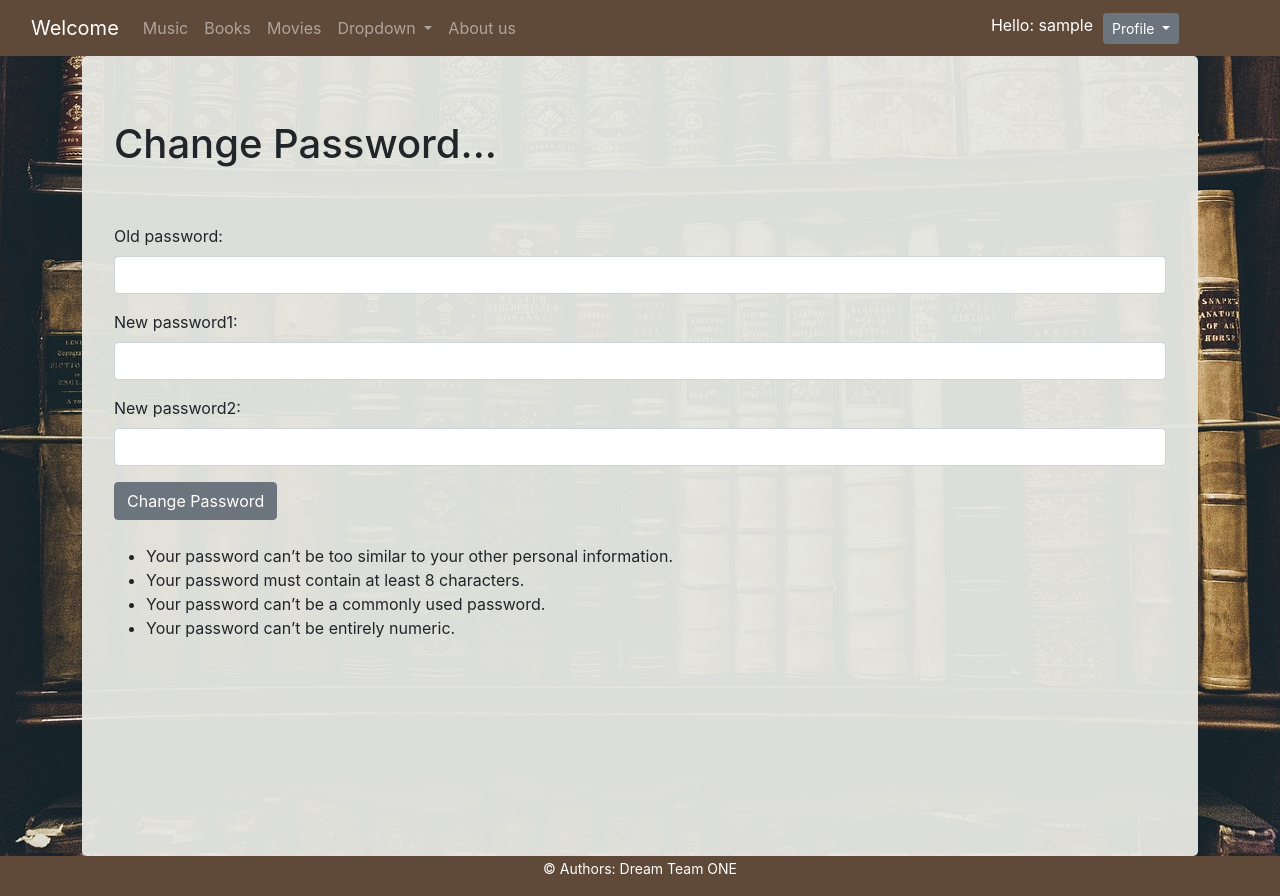
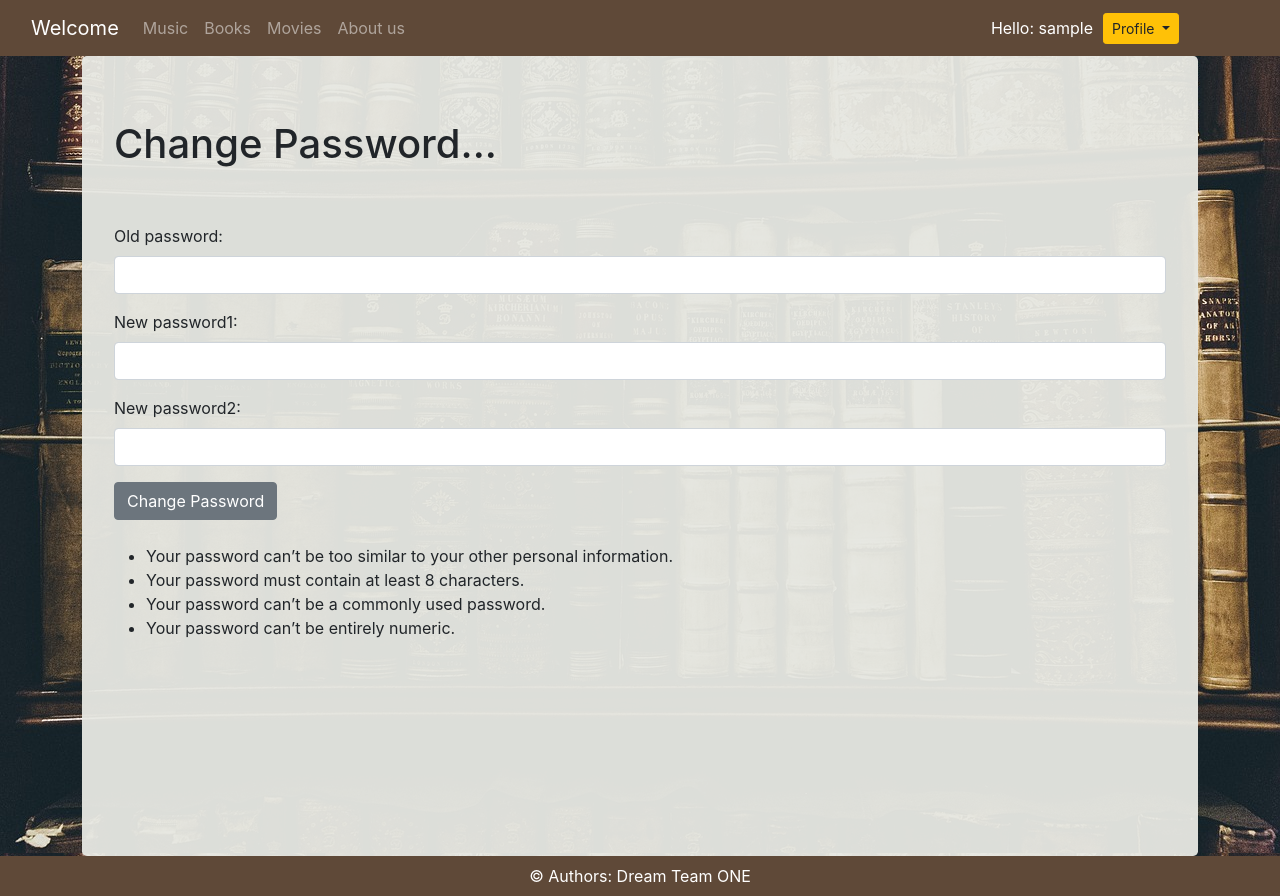
Before and after one commit to SDAgrupa1/house-library, a Django app: page /accounts/password/ in a window 1280 px wide. Run offline with Django 3.2, Linux system fonts and the light colour scheme; the visitor is signed in with stand-in values (Sample User, id 1); some libraries are stand-ins or nearby versions.

Commit message:
NC-22 Updated styling for buttons

```diff
--- a/music_collection/static/css/style.css
+++ b/music_collection/static/css/style.css
@@ -55,6 +55,10 @@
     color: #333;
 }
 
+.home-nav-disable {
+    cursor: not-allowed;
+}
+
 #main-footer {
     height: 40px;
     background-color: #5f4938;
@@ -65,7 +69,8 @@
 }
 
 #main-footer p {
-    font-size: 14px;
+    font-size: 16px;
+    margin-bottom: 0;
 }
 
 .jumbotron{
--- a/music_collection/templates/base.html
+++ b/music_collection/templates/base.html
@@ -35,43 +35,47 @@
                     <a class="nav-link" aria-current="page" href="#">Music</a>
                 </li>
                 <li class="nav-item">
-                    <a class="nav-link" aria-current="page" href="#">Books</a>
+                    <a class="nav-link home-nav-disable" aria-current="page" href="#">Books</a>
                 </li>
                 <li class="nav-item">
-                    <a class="nav-link" aria-current="page" href="#">Movies</a>
+                    <a class="nav-link home-nav-disable" aria-current="page" href="#">Movies</a>
                 </li>
-                <li class="nav-item dropdown">
-                    <a class="nav-link dropdown-toggle" id="navbarDropdown" role="button" data-bs-toggle="dropdown"
-                       aria-expanded="false" href="#">
-                        Dropdown
-                    </a>
-                    <ul class="dropdown-menu" aria-labelledby="navbarDropdown">
-                        <li><a class="dropdown-item" href="#">Field1</a></li>
-                        <li><a class="dropdown-item" href="#">Field2</a></li>
-                    </ul>
-                </li>
+<!--                <li class="nav-item dropdown">-->
+<!--                    <a class="nav-link dropdown-toggle" id="navbarDropdown" role="button" data-bs-toggle="dropdown"-->
+<!--                       aria-expanded="false" href="#">-->
+<!--                        Dropdown-->
+<!--                    </a>-->
+<!--                    <ul class="dropdown-menu" aria-labelledby="navbarDropdown">-->
+<!--                        <li><a class="dropdown-item" href="#">Field1</a></li>-->
+<!--                        <li><a class="dropdown-item" href="#">Field2</a></li>-->
+<!--                    </ul>-->
+<!--                </li>-->
                 <li class="nav-item">
                     <a class="nav-link" aria-current="page" href="{% url 'about-us' %}">About us</a>
                 </li>
             </ul>
-            <div style="display:flex">
+            <div style="display:flex; align-items:center">
                 {% if user.is_authenticated %}
                     <div style="color:white; margin-right:10px">Hello: {{ user.get_username }}</div>
                     <div class="dropdown" style="margin-right:70px">
-                        <a class="btn btn-sm btn-outline-secondary active dropdown-toggle"
-                           id="navbarDropdown" data-bs-toggle="dropdown" aria-expanded="false" href="#">
+                        <button class="btn btn-warning btn-sm dropdown-toggle"
+                                id="navbarDropdown" data-bs-toggle="dropdown" aria-expanded="false">
                             Profile
-                        </a>
+                        </button>
                         <ul class="dropdown-menu" aria-labelledby="navbarDropdown">
                             <li><a class="dropdown-item" href="{% url 'logout' %}">Logout</a></li>
                             <li><a class="dropdown-item" href="{% url 'edit_profile' %}">Edit profile</a></li>
                         </ul>
                     </div>
                 {% else %}
-                    <a class="btn btn-sm btn-outline-primary active" style="margin-right:10px"
-                       href="{% url 'register' %}">Register</a>
-                    <a class="btn btn-sm btn-outline-primary active" style="margin-right:10px"
-                       href="{% url 'login' %}">Login</a>
+                    <a href="{% url 'register' %}"><button type="button" class="btn btn-dark btn-sm"
+                                                           style="margin-right:10px">
+                        Register
+                    </button></a>
+                    <a href="{% url 'login' %}"><button type="button" class="btn btn-dark btn-sm"
+                                                           style="margin-right:70px">
+                       Login
+                    </button></a>
                 {% endif %}
             </div>
         </div>
@@ -84,7 +88,7 @@
         </div>
     </div>
 </main>
-<footer id="main-footer" style="">
+<footer id="main-footer">
     <p>© Authors: Dream Team ONE</p>
 </footer>
 </body>
```
